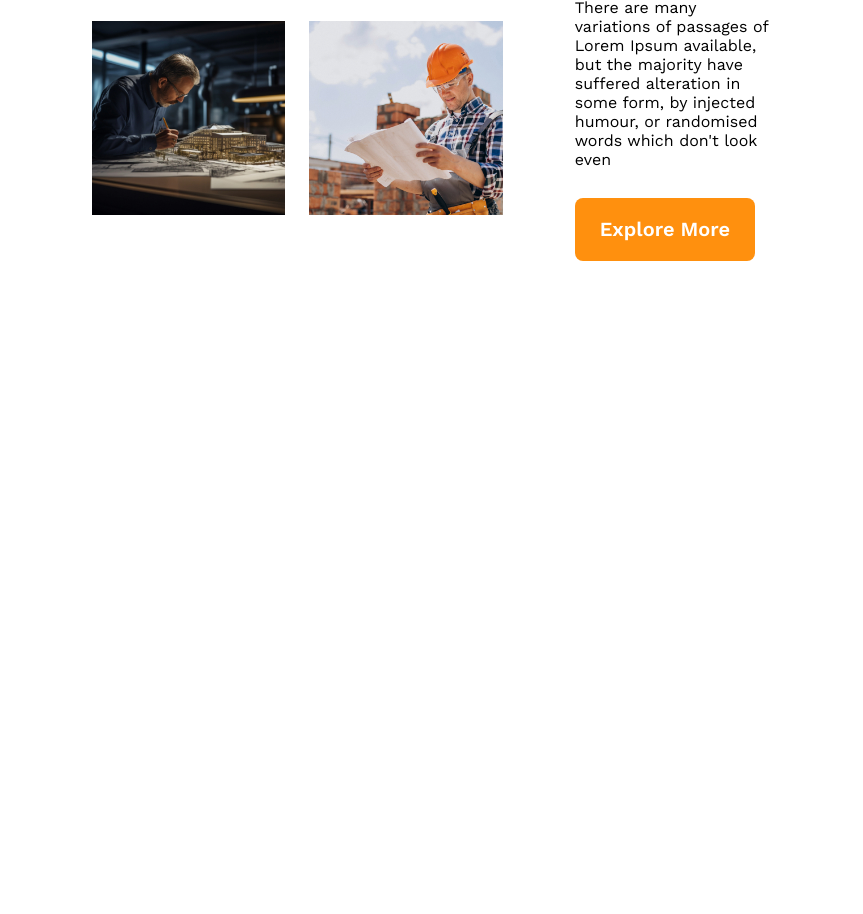
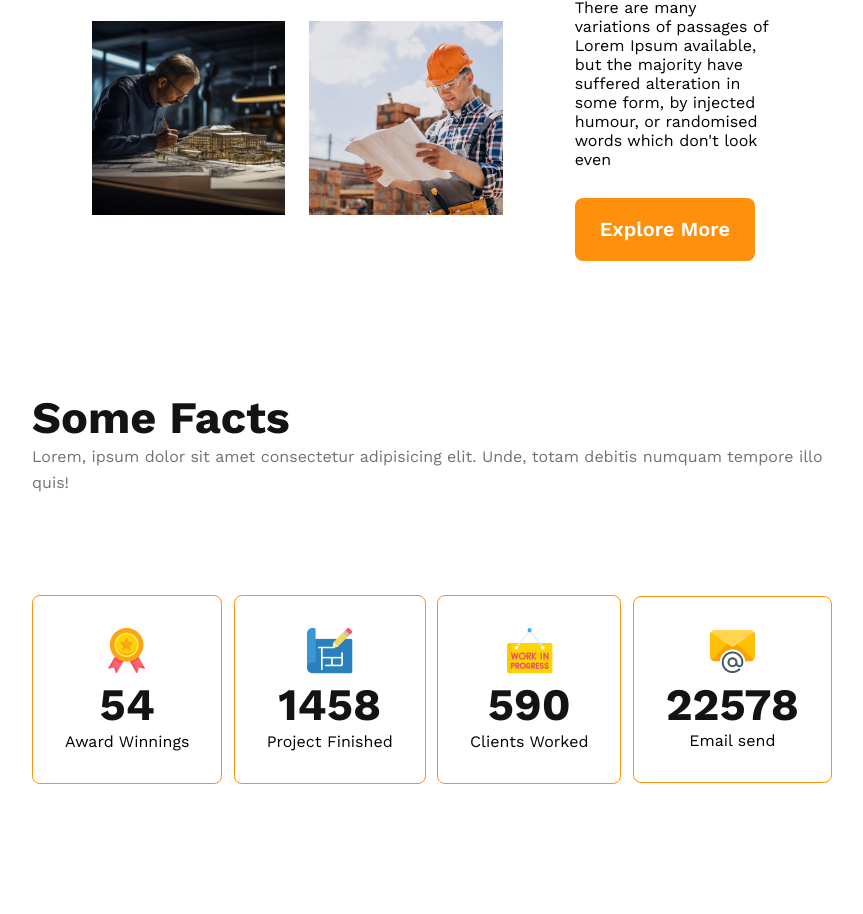
Before and after one commit to Sabbir-047/G3-Architects, a plain HTML site: page index.html in a window 1280 px wide. Shown: the part 1549-2463 px from the top of the page, without its empty margins (208-1071 px from the left). Before the commit the page ends 1940 px from the top, so only its background shows below. Drawn offline with nearby package versions, Linux system fonts and the light colour scheme.

Commit message:
Finished the customer facts section

```diff
--- a/css/styles.css
+++ b/css/styles.css
@@ -153,6 +153,38 @@ main section {
 
 
 
+/* facts section */
+.fact-boxes{
+    display: flex;
+    justify-content: space-between;
+    align-items: center;
+    text-align: center;
+    margin-top: 6.215rem;
+    flex-wrap: wrap;
+}
+
+.fact-box{
+    box-sizing: border-box;
+    border: 1px solid rgb(255, 144, 14);
+    border-radius: .5rem;
+    padding: 2rem;
+}
+
+
+
+
+
+
+
+
+
+
+
+
+
+
+
+
 
 
 
--- a/index.html
+++ b/index.html
@@ -70,6 +70,38 @@
                 </div>
             </section>
         </section>
+
+
+        <!-- facts section -->
+        <section class="facts-container">
+            <div class="facts-info">
+                <h2 class="text-primary">Some Facts</h2>
+                <p class="text-secondary">Lorem, ipsum dolor sit amet consectetur adipisicing elit. Unde, totam debitis numquam tempore illo quis!</p>
+            </div>
+            <!-- facts boxes -->
+            <div class="fact-boxes">
+                <div class="fact-box">
+                    <img src="images/icons/ribon.png" alt="ribbon">
+                    <h2 class="text-primary">54</h2>
+                    <p> Award Winnings</p>
+                </div>
+                <div class="fact-box">
+                    <img src="images/icons/projects.png" alt="projects">
+                    <h2 class="text-primary">1458</h2>
+                    <p>Project Finished</p>
+                </div>
+                <div class="fact-box">
+                    <img src="images/icons/customers.png" alt="customers">
+                    <h2 class="text-primary">590</h2>
+                    <p>Clients Worked</p>
+                </div>
+                <div class="fact-box">
+                    <img src="images/icons/email.png" alt="email">
+                    <h2 class="text-primary">22578</h2>
+                    <p>Email send</p>
+                </div>
+            </div>
+        </section>
     </main>
 
 
```
